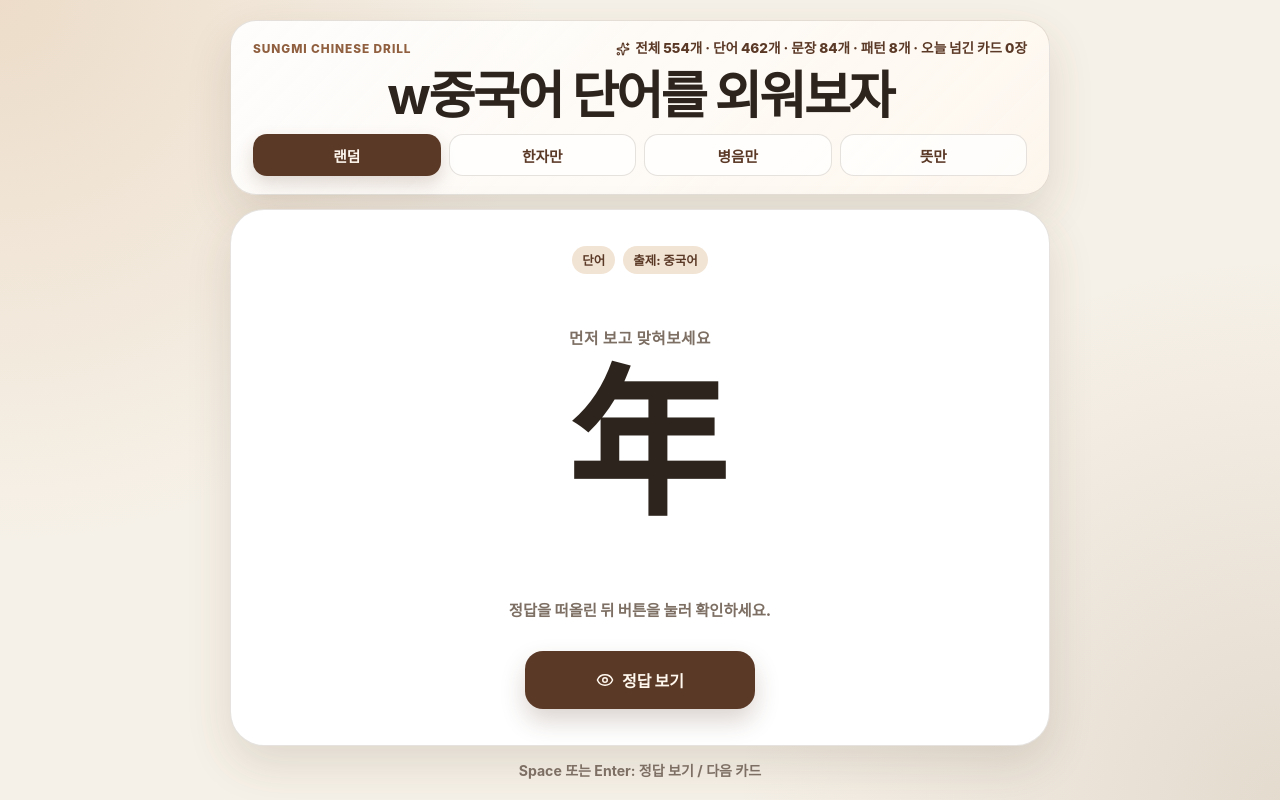
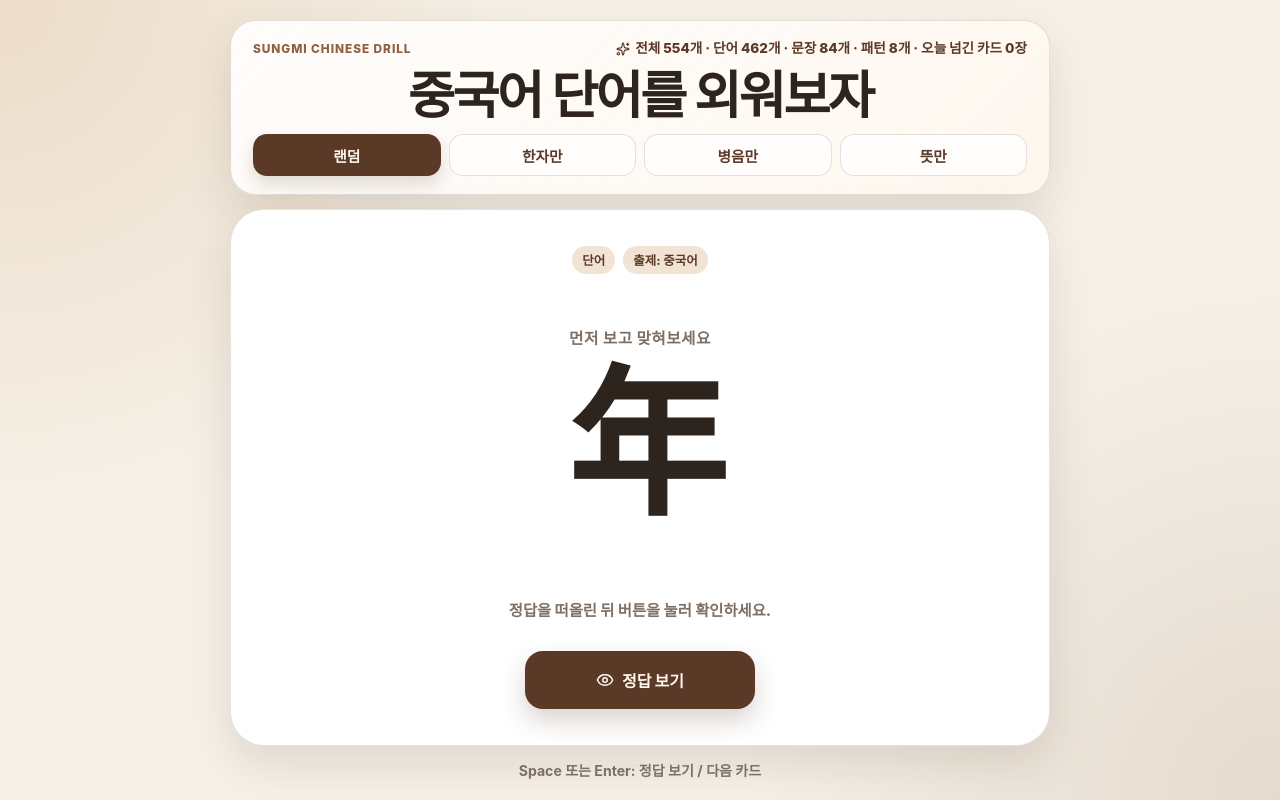
Before and after one commit to sungmicro/chinaword, a React (Vite) app: page / in a window 1280 px wide. Built offline with nearby package versions, Linux system fonts and the light colour scheme.

Commit message:
Update main.jsx

```diff
--- a/src/main.jsx
+++ b/src/main.jsx
@@ -263,7 +263,7 @@ function App() {
           <p className="eyebrow">Sungmi Chinese Drill</p>
           <p className="headerStats"><Sparkles size={14} /> {statsText}</p>
         </div>
-        <h1>w중국어 단어를 외워보자</h1>
+        <h1>중국어 단어를 외워보자</h1>
         <PromptModeButtons promptMode={promptMode} onChange={changePromptMode} />
       </header>
 
```
